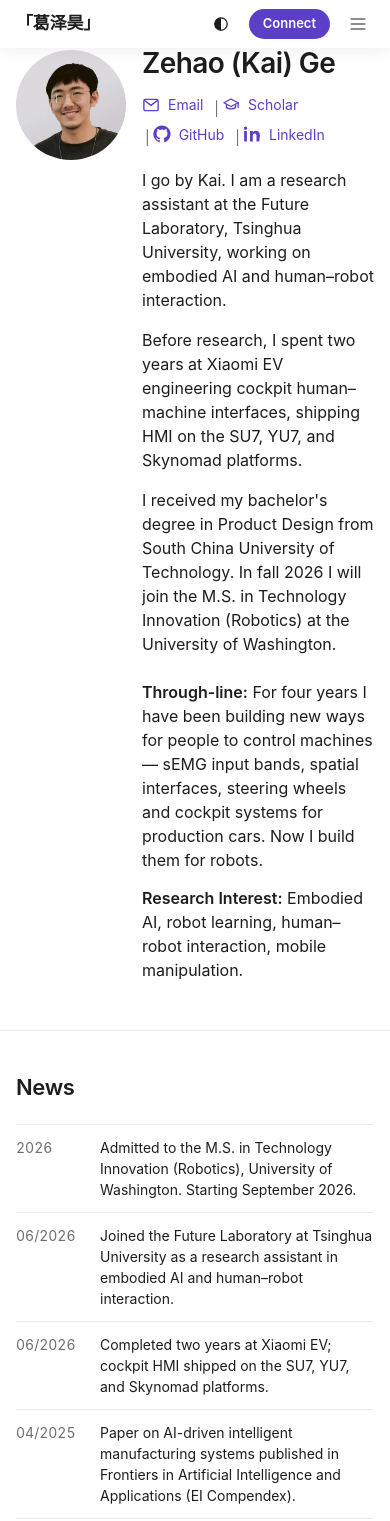
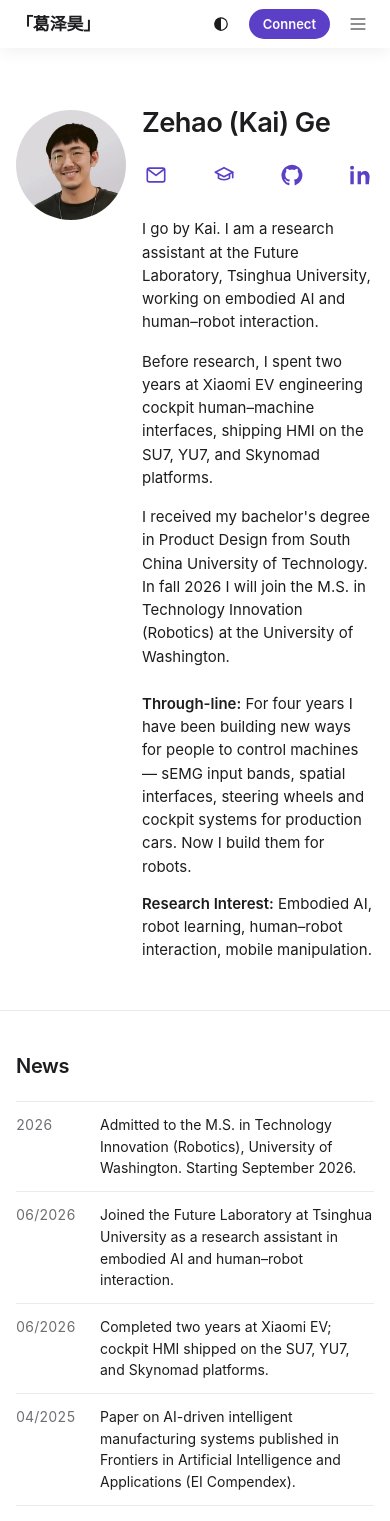
Before and after one commit to zehao-ge/zehao-ge.github.io, a Next.js app: page / in a window 390 px wide. Shown: the top 1521 px of the page. Built offline with nearby package versions, Linux system fonts and the light colour scheme.

Commit message:
Final particle effect: corner-pour rebuild, small-type nav tuning

```diff
--- a/src/app/globals.css
+++ b/src/app/globals.css
@@ -101,7 +101,7 @@ html.dark .connect-pill,html.dark .skip-link { color:#000; }
 .menu-toggle { display:none; }
 .menu-icon { display:block; width:32px; height:32px; transform-origin:50% 50%; }
 
-.profile-header { padding-top:72px; padding-bottom:72px; }
+.profile-header { padding-top:152px; padding-bottom:72px; }
 .profile-grid { display:grid; grid-template-columns:150px minmax(0,1fr); gap:36px; align-items:flex-start; }
 .profile-aside { width:150px; padding-top:3px; }
 .portrait-frame,.portrait-placeholder { width:150px; aspect-ratio:1; border-radius:50%; overflow:hidden; }
@@ -134,9 +134,8 @@ html.dark .portrait-link:active .portrait-inset { box-shadow:inset 0 0 28px 6px
 .profile-statements p { margin:0; }
 .profile-statements p+p { margin-top:14px; }
 .profile-statements strong { font-weight:600; }
-.inline-link-row { display:flex; flex-wrap:wrap; gap:5px 8px; margin-top:16px; font-size:14px; }
+.inline-link-row { display:flex; flex-wrap:wrap; gap:28px; margin-top:16px; font-size:14px; }
 .inline-link-item { display:inline-flex; gap:0; align-items:baseline; }
-.link-separator { margin:0 4px; color:var(--text-secondary); }
 .profile-link-rows { width:fit-content; max-width:100%; margin-top:16px; }
 .profile-link-rows .inline-link-row { flex-wrap:nowrap; width:max-content; max-width:100%; margin-top:0; line-height:1.5; white-space:nowrap; }
 
@@ -274,8 +273,10 @@ html.dark .cover:active .cover-inset { box-shadow:inset 0 0 28px 6px rgba(0,0,0,
   .award-grid { grid-template-columns:1fr; }
 }
 
-@media (max-width:720px) {
-  body { font-size:16px; line-height:1.5; }
+@media (max-width:767px) {
+  body { font-size:15px; line-height:1.55; }
+  h1,.profile-copy h1,.connect-content h1 { font-size:clamp(26px,7vw,40px); }
+  h2 { font-size:clamp(20px,5vw,28px); }
   .nav-links { position:fixed; z-index:99; top:48px; right:0; left:0; display:flex; max-height:calc(100dvh - 48px); flex-direction:column; align-items:stretch; gap:0; overflow-y:auto; padding:0 20px; border-bottom:1px solid var(--separator); background:var(--bg); backdrop-filter:blur(20px); -webkit-backdrop-filter:blur(20px); opacity:0; visibility:hidden; transform:translateY(-8px); pointer-events:none; transition:opacity .2s ease,transform .2s ease,visibility 0s linear .2s; }
   .nav-links-open { opacity:1; visibility:visible; transform:translateY(0); pointer-events:auto; transition:opacity .2s ease,transform .2s ease,visibility 0s; }
   .nav-links a { display:flex; min-height:44px; width:100%; align-items:center; padding:12px 4px; border-bottom:1px solid var(--separator); color:var(--text); font-size:17px; text-align:left; }
@@ -285,16 +286,19 @@ html.dark .cover:active .cover-inset { box-shadow:inset 0 0 28px 6px rgba(0,0,0,
   .menu-toggle { display:grid; place-items:center; }
   .site-container { width:min(100% - 32px,980px); }
   .section { padding:44px 0; }
-  .profile-header { padding-top:48px; padding-bottom:48px; }
+  .profile-header { padding-top:108px; padding-bottom:48px; }
   .profile-grid { grid-template-columns:110px minmax(0,1fr); gap:16px; }
   .profile-aside { width:110px; padding-top:2px; }
-  .profile-link-rows { font-size:13px; }
-  .profile-link-rows .inline-link-row { flex-wrap:wrap; width:auto; white-space:normal; }
-  .link-separator { margin:0 3px; }
+  .profile-link-rows { width:248px; max-width:none; margin-left:calc((100% - 248px)/2); font-size:13px; }
+  .profile-link-rows .inline-link-row { flex-wrap:nowrap; width:248px; gap:24px; white-space:nowrap; }
+  .profile-link-rows .inline-link-item { flex:none; }
+  .profile-link-rows .contact-link { width:44px; height:44px; justify-content:center; padding:11px; }
+  .profile-link-rows .contact-icon { width:22px; height:22px; }
+  .profile-link-rows .contact-label { display:none; }
   .portrait-frame,.portrait-placeholder { width:110px; }
-  .profile-bio { margin-top:20px; }
+  .profile-bio { margin-top:20px; font-size:15px; line-height:1.55; }
   .profile-copy,.profile-bio,.profile-statements { min-width:0; }
-  .profile-copy { font-size:16px; }
+  .profile-copy { font-size:15px; line-height:1.55; }
   .profile-statements { margin-top:24px; }
   .news-list { margin-top:24px; }
   .news-row { grid-template-columns:72px minmax(0,1fr); gap:12px; font-size:14px; }
@@ -302,7 +306,7 @@ html.dark .cover:active .cover-inset { box-shadow:inset 0 0 28px 6px rgba(0,0,0,
   .work-group { margin-top:48px; }
   .work-entry { grid-template-columns:1fr; gap:20px; padding:24px 0; }
   .work-copy h3 { font-size:18px; }
-  .caption,.timeline-date,.work-meta,.image-caption { font-size:13px; }
+  .caption,.timeline-date,.work-meta,.image-caption,.publication-meta { font-size:12px; }
   .work-detail-main { padding:88px 0 48px; }
   .detail-back { margin-bottom:24px; }
   .detail-summary { margin-top:24px; font-size:18px; }
@@ -314,6 +318,7 @@ html.dark .cover:active .cover-inset { box-shadow:inset 0 0 28px 6px rgba(0,0,0,
   .detail-gallery>div+div { margin-top:32px; }
   .detail-project-nav { gap:20px; margin-top:56px; }
   .timeline { margin-top:32px; }
+  .timeline-entry { font-size:14px; }
   .timeline-heading { grid-template-columns:1fr; gap:3px; }
   .timeline-date { text-align:left; }
   .timeline-entry { padding-left:20px; padding-bottom:36px; }
@@ -327,7 +332,7 @@ html.dark .cover:active .cover-inset { box-shadow:inset 0 0 28px 6px rgba(0,0,0,
   .connect-email { margin-top:28px; }
 }
 
-@media (max-width:720px) and (hover:hover) {
+@media (max-width:767px) and (hover:hover) {
   .nav-links a:hover { background:var(--bg-alt); }
 }
 
--- a/src/components/EntityText.tsx
+++ b/src/components/EntityText.tsx
@@ -35,12 +35,11 @@ export function EntityText({ text }: { text: string }) {
 export function InlineLinkRow({ links, showTodoMarker = true }: { links: readonly LinkItem[]; showTodoMarker?: boolean }) {
   return (
     <div className="inline-link-row">
-      {links.map((link, index) => (
+      {links.map((link) => (
         <span className="inline-link-item" key={link.label}>
-          {index > 0 && <span className="link-separator" aria-hidden="true">{site.ui.linkSeparator}</span>}
           {link.href ? (
-            <a className="contact-link" href={link.href} target={link.href.startsWith("http") ? "_blank" : undefined} rel={link.href.startsWith("http") ? "noopener noreferrer" : undefined}>
-              {link.icon && <ContactIcon name={link.icon} />}{link.label}
+            <a className="contact-link" aria-label={link.ariaLabel ?? link.label} href={link.href} target={link.href.startsWith("http") ? "_blank" : undefined} rel={link.href.startsWith("http") ? "noopener noreferrer" : undefined}>
+              {link.icon && <ContactIcon name={link.icon} />}<span className="contact-label">{link.label}</span>
             </a>
           ) : (
             <span className={showTodoMarker ? "todo-inline-link" : undefined} title={link.todo}>
--- a/src/components/NavParticleName.tsx
+++ b/src/components/NavParticleName.tsx
@@ -3,14 +3,26 @@
 import { site } from "@/content/site";
 import { useParticleSwap } from "@/components/useParticleSwap";
 
-const SWEEP = 220;
-const LAG = 20;
+const NAV_PARTICLES = {
+  sweep: 260,
+  lag: 22,
+  dyingDensity: 1,
+  rebornDensity: 1,
+  velocityBase: 0.9,
+  velocityRange: 1.1,
+  accelerationBase: 0.09,
+  accelerationRange: 0.07,
+  reachBase: 10,
+  reachRange: 12,
+  verticalJitter: 0.1,
+  reformDurationBase: 8,
+  reformDurationRange: 5,
+} as const;
 
 export function NavParticleName({ targetText }: { targetText: string }) {
   const { displayedText, elementRef, stageRef, textRef, canvasRef } = useParticleSwap<HTMLSpanElement>({
     targetText,
-    sweep: SWEEP,
-    lag: LAG,
+    parameters: NAV_PARTICLES,
   });
 
   return (
--- a/src/components/ParticleName.tsx
+++ b/src/components/ParticleName.tsx
@@ -4,17 +4,29 @@ import { site } from "@/content/site";
 import { useNameLanguage } from "@/components/NameLanguageContext";
 import { useParticleSwap } from "@/components/useParticleSwap";
 
-const SWEEP = 380;
-const LAG = 25;
+const H1_PARTICLES = {
+  sweep: 380,
+  lag: 25,
+  dyingDensity: 0.48,
+  rebornDensity: 1,
+  velocityBase: 2.6,
+  velocityRange: 2.8,
+  accelerationBase: 0.26,
+  accelerationRange: 0.18,
+  reachBase: 28,
+  reachRange: 46,
+  verticalJitter: 0.15,
+  reformDurationBase: 9,
+  reformDurationRange: 6,
+} as const;
 
 export function ParticleName() {
   const { lang, toggleLang } = useNameLanguage();
-  const targetText = lang === "en" ? site.header.heading : site.identity.chineseName;
+  const targetText = lang === "en" ? site.header.heading : site.identity.chineseNameBare;
   const targetLabel = lang === "en" ? site.ui.nameToggleToChinese : site.ui.nameToggleToEnglish;
   const { displayedText, elementRef, stageRef, textRef, canvasRef, animatingRef } = useParticleSwap<HTMLHeadingElement>({
     targetText,
-    sweep: SWEEP,
-    lag: LAG,
+    parameters: H1_PARTICLES,
   });
 
   const toggleName = () => {
@@ -41,7 +53,7 @@ export function ParticleName() {
     >
       <span ref={stageRef} className="particle-name-stage">
         <span className="particle-name-measure" aria-hidden="true">{site.header.heading}</span>
-        <span className="particle-name-measure" aria-hidden="true">{site.identity.chineseName}</span>
+        <span className="particle-name-measure" aria-hidden="true">{site.identity.chineseNameBare}</span>
         <span ref={textRef} className="particle-name-text">{displayedText}</span>
         <canvas ref={canvasRef} className="particle-name-canvas" aria-hidden="true" />
       </span>
--- a/src/components/particleDissolve.ts
+++ b/src/components/particleDissolve.ts
@@ -1,8 +1,7 @@
 const FRAME_MS = 1000 / 60;
-const SAMPLE_DENSITY = 0.48;
 
 type Point = { x: number; y: number };
-type Sample = { points: Point[]; lo: number; hi: number };
+type Sample = { points: Point[]; lo: number; hi: number; lineBottom: number };
 type DustParticle = Point & {
   delay: number;
   vx: number;
@@ -18,6 +17,22 @@ type ReformParticle = Point & {
   duration: number;
 };
 
+export type ParticleDissolveParameters = {
+  sweep: number;
+  lag: number;
+  dyingDensity: number;
+  rebornDensity: number;
+  velocityBase: number;
+  velocityRange: number;
+  accelerationBase: number;
+  accelerationRange: number;
+  reachBase: number;
+  reachRange: number;
+  verticalJitter: number;
+  reformDurationBase: number;
+  reformDurationRange: number;
+};
+
 type ParticleDissolveOptions = {
   element: HTMLElement;
   stage: HTMLElement;
@@ -25,8 +40,7 @@ type ParticleDissolveOptions = {
   canvas: HTMLCanvasElement;
   fromText: string;
   targetText: string;
-  sweep: number;
-  lag: number;
+  parameters: ParticleDissolveParameters;
   onComplete: () => void;
 };
 
@@ -36,7 +50,13 @@ function easeOutCubic(progress: number) {
   return 1 - Math.pow(1 - progress, 3);
 }
 
-function sampleText(text: string, stage: HTMLElement, textElement: HTMLElement, dpr: number): Sample {
+function sampleText(
+  text: string,
+  stage: HTMLElement,
+  textElement: HTMLElement,
+  dpr: number,
+  density: number,
+): Sample {
   const bounds = stage.getBoundingClientRect();
   const width = Math.max(1, Math.ceil(bounds.width));
   const height = Math.max(1, Math.ceil(bounds.height));
@@ -44,11 +64,12 @@ function sampleText(text: string, stage: HTMLElement, textElement: HTMLElement,
   canvas.width = Math.ceil(width * dpr);
   canvas.height = Math.ceil(height * dpr);
   const context = canvas.getContext("2d", { willReadFrequently: true });
-  if (!context) return { points: [], lo: 0, hi: 0 };
+  if (!context) return { points: [], lo: 0, hi: 0, lineBottom: height - 1 };
 
   const style = getComputedStyle(textElement);
   context.setTransform(dpr, 0, 0, dpr, 0, 0);
-  context.font = style.font || `${style.fontWeight} ${style.fontSize} ${style.fontFamily}`;
+  context.font = `${style.fontStyle} ${style.fontVariant} ${style.fontWeight} ${style.fontSize} ${style.fontFamily}`;
+  if ("letterSpacing" in context) context.letterSpacing = style.letterSpacing;
   context.textAlign = "left";
   context.textBaseline = "alphabetic";
   context.fillStyle = "#000";
@@ -58,6 +79,7 @@ function sampleText(text: string, stage: HTMLElement, textElement: HTMLElement,
   const ascent = metrics.actualBoundingBoxAscent || fontSize * 0.8;
   const descent = metrics.actualBoundingBoxDescent || fontSize * 0.2;
   const baseline = (height - ascent - descent) / 2 + ascent;
+  const lineBottom = Math.min(height - 1, Math.max(0, Math.ceil(baseline + descent)));
   context.fillText(text, 0, baseline);
 
   const pixels = context.getImageData(0, 0, canvas.width, canvas.height).data;
@@ -73,7 +95,7 @@ function sampleText(text: string, stage: HTMLElement, textElement: HTMLElement,
       if (alpha <= 90) continue;
       lo = Math.min(lo, x);
       hi = Math.max(hi, x);
-      if (Math.random() < SAMPLE_DENSITY) points.push({ x, y });
+      if (density >= 1 || Math.random() < density) points.push({ x, y });
     }
   }
 
@@ -81,6 +103,7 @@ function sampleText(text: string, stage: HTMLElement, textElement: HTMLElement,
     points,
     lo: Number.isFinite(lo) ? lo : 0,
     hi: Number.isFinite(hi) ? hi : 0,
+    lineBottom,
   };
 }
 
@@ -91,8 +114,7 @@ export function runParticleDissolve({
   canvas,
   fromText,
   targetText,
-  sweep,
-  lag,
+  parameters,
   onComplete,
 }: ParticleDissolveOptions): ParticleDissolveController {
   const previousTransition = element.style.transition;
@@ -102,22 +124,29 @@ export function runParticleDissolve({
   void element.offsetHeight;
 
   const dpr = Math.min(window.devicePixelRatio || 1, 2);
-  const source = sampleText(fromText, stage, textElement, dpr);
-  const target = sampleText(targetText, stage, textElement, dpr);
+  const source = sampleText(fromText, stage, textElement, dpr, parameters.dyingDensity);
+  const target = sampleText(targetText, stage, textElement, dpr, parameters.rebornDensity);
   const bounds = stage.getBoundingClientRect();
   const width = Math.max(1, Math.ceil(bounds.width));
   const height = Math.max(1, Math.ceil(bounds.height));
-  canvas.width = Math.ceil(width * dpr);
+  const canvasWidth = width + Math.ceil(parameters.reachBase + parameters.reachRange);
+  canvas.width = Math.ceil(canvasWidth * dpr);
   canvas.height = Math.ceil(height * dpr);
-  canvas.style.width = `${width}px`;
+  canvas.style.width = `${canvasWidth}px`;
   canvas.style.height = `${height}px`;
   const context = canvas.getContext("2d");
 
-  element.style.transition = previousTransition;
-  element.style.transform = previousTransform;
+  const restoreElementStyles = () => {
+    element.style.transition = previousTransition;
+    element.style.transform = previousTransform;
+  };
 
   if (!context || source.points.length === 0 || target.points.length === 0) {
     onComplete();
+    textElement.style.color = "";
+    canvas.style.opacity = "0";
+    void element.offsetHeight;
+    restoreElementStyles();
     return { cancel: () => undefined };
   }
 
@@ -130,30 +159,39 @@ export function runParticleDissolve({
     const u = Math.min(rel, 1);
     const isOverhang = rel > 1;
     const g = 2.1 - 1.3 * u;
-    const vx = (2.6 + Math.random() * 2.8) * g;
-    const ax = (0.26 + Math.random() * 0.18) * g;
-    const reach = isOverhang ? 34 + Math.random() * 40 : 28 + Math.random() * 46;
+    const vx = (parameters.velocityBase + Math.random() * parameters.velocityRange) * g;
+    const ax = (parameters.accelerationBase + Math.random() * parameters.accelerationRange) * g;
+    const reach = parameters.reachBase + Math.random() * parameters.reachRange;
     return {
       ...point,
-      delay: u * sweep + Math.random() * (isOverhang ? 40 : 16),
+      delay: u * parameters.sweep + Math.random() * (isOverhang ? 36 : 14),
       vx,
-      vy: (Math.random() - 0.5) * 0.3,
+      vy: (Math.random() * 2 - 1) * parameters.verticalJitter,
       ax,
       reach,
       lifetime: (-vx + Math.sqrt(vx * vx + 2 * ax * reach)) / ax,
     };
   });
+
+  const cornerX = target.lo;
+  const cornerY = target.lineBottom;
   const reform: ReformParticle[] = target.points.map((point) => {
     const rel = (point.x - target.lo) / spanFront;
-    const u = Math.min(rel, 1);
+    const startX = cornerX - 6 - Math.random() * 26;
+    const startY = cornerY - 2 - Math.random() * 8;
+    const distanceToTarget = Math.hypot(point.x - startX, point.y - startY);
     return {
       ...point,
-      startX: point.x - 24 - Math.random() * 38,
-      startY: point.y + (Math.random() - 0.5) * 5,
-      delay: u * sweep + lag + Math.random() * 12,
-      duration: 9 + Math.random() * 6,
+      startX,
+      startY,
+      delay: rel * parameters.sweep + parameters.lag + Math.random() * 12,
+      duration:
+        parameters.reformDurationBase
+        + Math.random() * parameters.reformDurationRange
+        + distanceToTarget * 0.028,
     };
   });
+
   const dustFinishAt = Math.max(...dust.map((particle) => particle.delay + particle.lifetime * FRAME_MS));
   const reformFinishAt = Math.max(...reform.map((particle) => particle.delay + particle.duration * FRAME_MS));
   const finishAt = Math.max(dustFinishAt, reformFinishAt);
@@ -164,10 +202,18 @@ export function runParticleDissolve({
   let startedAt: number | null = null;
   let cancelled = false;
 
-  const clear = () => {
+  const clearCanvas = () => {
+    context.setTransform(dpr, 0, 0, dpr, 0, 0);
+    context.clearRect(0, 0, canvasWidth, height);
+    canvas.style.opacity = "0";
+  };
+
+  const revealRealText = () => {
+    element.style.transition = "none";
+    element.style.transform = "scale(1)";
     textElement.style.color = "";
-    canvas.style.opacity = "0";
-    context.clearRect(0, 0, width, height);
+    void element.offsetHeight;
+    restoreElementStyles();
   };
 
   const render = (timestamp: number) => {
@@ -175,7 +221,7 @@ export function runParticleDissolve({
     startedAt ??= timestamp;
     const elapsed = timestamp - startedAt;
     context.setTransform(dpr, 0, 0, dpr, 0, 0);
-    context.clearRect(0, 0, width, height);
+    context.clearRect(0, 0, canvasWidth, height);
     context.fillStyle = color;
 
     dust.forEach((particle) => {
@@ -197,13 +243,11 @@ export function runParticleDissolve({
       const age = (elapsed - particle.delay) / FRAME_MS;
       const progress = Math.min(age / particle.duration, 1);
       const eased = easeOutCubic(progress);
-      context.globalAlpha = Math.min(1, age * 0.3);
-      context.fillRect(
-        particle.startX + (particle.x - particle.startX) * eased,
-        particle.startY + (particle.y - particle.startY) * eased,
-        1,
-        1,
-      );
+      const size = 1 + 0.6 * Math.sin(eased * Math.PI);
+      const x = particle.startX + (particle.x - particle.startX) * eased;
+      const y = particle.startY + (particle.y - particle.startY) * eased;
+      context.globalAlpha = Math.min(1, age * 0.34);
+      context.fillRect(x - (size - 1) / 2, y - (size - 1) / 2, size, size);
     });
     context.globalAlpha = 1;
 
@@ -212,8 +256,9 @@ export function runParticleDissolve({
       return;
     }
 
+    clearCanvas();
     onComplete();
-    clear();
+    revealRealText();
     animationFrame = null;
   };
 
@@ -224,7 +269,8 @@ export function runParticleDissolve({
       cancelled = true;
       if (animationFrame !== null) cancelAnimationFrame(animationFrame);
       animationFrame = null;
-      clear();
+      clearCanvas();
+      revealRealText();
     },
   };
 }
--- a/src/components/useParticleSwap.ts
+++ b/src/components/useParticleSwap.ts
@@ -2,18 +2,21 @@
 
 import { useEffect, useRef, useState } from "react";
 import { flushSync } from "react-dom";
-import { runParticleDissolve, type ParticleDissolveController } from "@/components/particleDissolve";
+import {
+  runParticleDissolve,
+  type ParticleDissolveController,
+  type ParticleDissolveParameters,
+} from "@/components/particleDissolve";
 
 export function useParticleSwap<T extends HTMLElement>({
   targetText,
-  sweep,
-  lag,
+  parameters,
 }: {
   targetText: string;
-  sweep: number;
-  lag: number;
+  parameters: ParticleDissolveParameters;
 }) {
   const [displayedText, setDisplayedText] = useState(targetText);
+  const displayedTextRef = useRef(targetText);
   const elementRef = useRef<T>(null);
   const stageRef = useRef<HTMLSpanElement>(null);
   const textRef = useRef<HTMLSpanElement>(null);
@@ -22,12 +25,13 @@ export function useParticleSwap<T extends HTMLElement>({
   const animatingRef = useRef(false);
 
   useEffect(() => {
-    if (displayedText === targetText) {
+    if (displayedTextRef.current === targetText) {
       animatingRef.current = false;
       return;
     }
 
     if (window.matchMedia("(prefers-reduced-motion: reduce)").matches) {
+      displayedTextRef.current = targetText;
       setDisplayedText(targetText);
       animatingRef.current = false;
       return;
@@ -38,6 +42,7 @@ export function useParticleSwap<T extends HTMLElement>({
     const textElement = textRef.current;
     const canvas = canvasRef.current;
     if (!element || !stage || !textElement || !canvas) {
+      displayedTextRef.current = targetText;
       setDisplayedText(targetText);
       animatingRef.current = false;
       return;
@@ -51,12 +56,12 @@ export function useParticleSwap<T extends HTMLElement>({
       stage,
       textElement,
       canvas,
-      fromText: displayedText,
+      fromText: displayedTextRef.current,
       targetText,
-      sweep,
-      lag,
+      parameters,
       onComplete: () => {
         completedSynchronously = true;
+        displayedTextRef.current = targetText;
         flushSync(() => setDisplayedText(targetText));
         animatingRef.current = false;
         controllerRef.current = null;
@@ -69,7 +74,7 @@ export function useParticleSwap<T extends HTMLElement>({
       if (controllerRef.current === controller) controllerRef.current = null;
       animatingRef.current = false;
     };
-  }, [displayedText, lag, sweep, targetText]);
+  }, [parameters, targetText]);
 
   return { displayedText, elementRef, stageRef, textRef, canvasRef, animatingRef };
 }
--- a/src/content/site.ts
+++ b/src/content/site.ts
@@ -1,6 +1,6 @@
 export type NavItem = { label: string; href: string };
 export type ContactIconName = "email" | "cv" | "scholar" | "github" | "linkedin";
-export type LinkItem = { label: string; href: string; todo?: string; icon?: ContactIconName };
+export type LinkItem = { label: string; href: string; ariaLabel?: string; todo?: string; icon?: ContactIconName };
 export type EntityLink = { label: string; href: string; todo?: string };
 export type NewsItem = { date: string; text: string };
 export type WorkImage = {
@@ -110,6 +110,7 @@ export const site = {
     givenName: "Zehao",
     familyName: "Ge",
     chineseName: "「葛泽昊」",
+    chineseNameBare: "葛泽昊",
     displayName: "Zehao (Kai) Ge 「葛泽昊」",
     title: "Zehao (Kai) Ge — Embodied AI & Robot Learning",
     description:
@@ -217,7 +218,7 @@ export const site = {
     ],
     links: [
       { label: "Email", href: "mailto:thehowge88@gmail.com", icon: "email" },
-      { label: "Scholar", href: "https://scholar.google.com/citations?user=RiJNvesAAAAJ", icon: "scholar" },
+      { label: "Scholar", ariaLabel: "Google Scholar", href: "https://scholar.google.com/citations?user=RiJNvesAAAAJ", icon: "scholar" },
       { label: "GitHub", href: "https://github.com/zehao-ge", icon: "github" },
       { label: "LinkedIn", href: "https://www.linkedin.com/in/zehao-ge-7a7a88296/", icon: "linkedin" },
     ] satisfies readonly LinkItem[],
```
